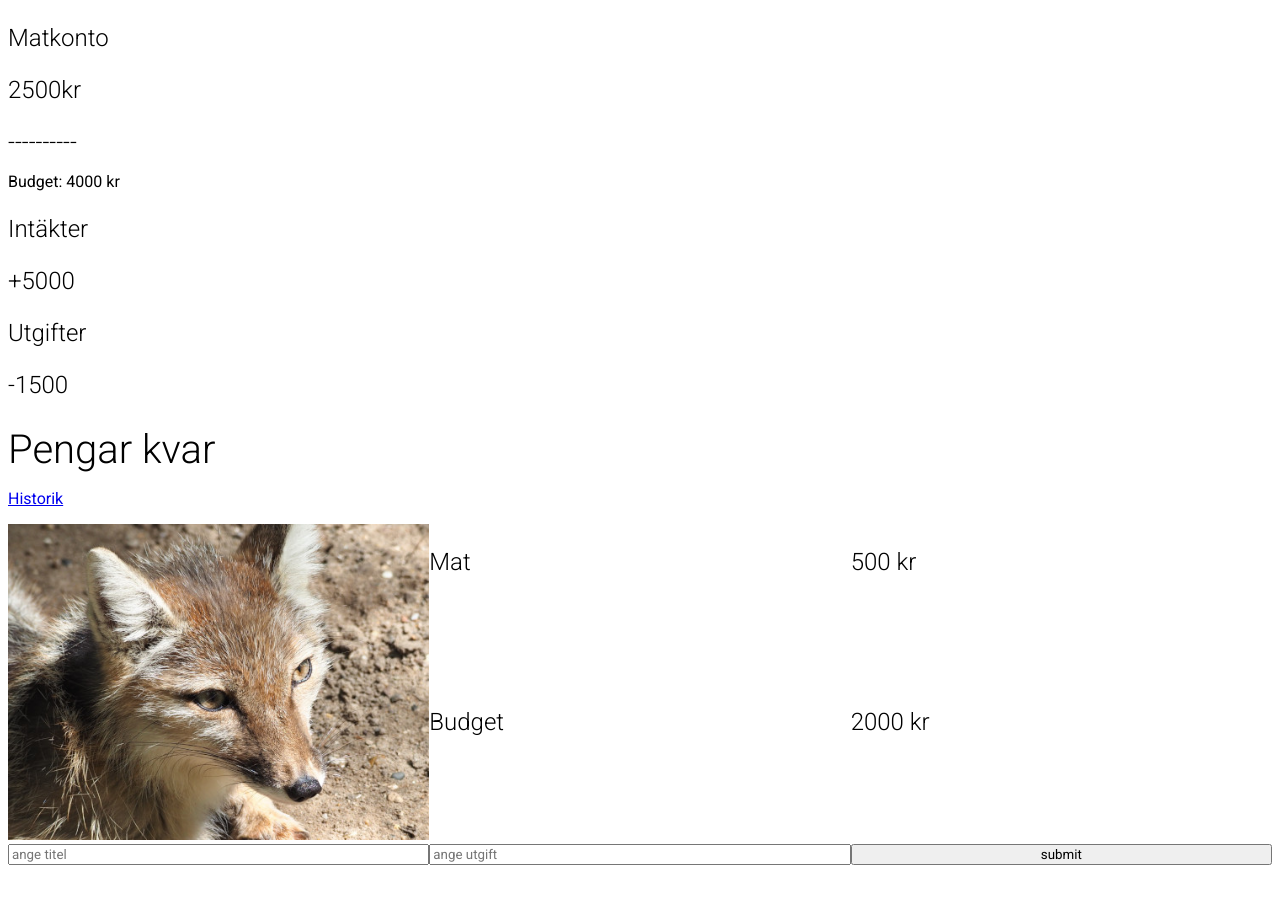
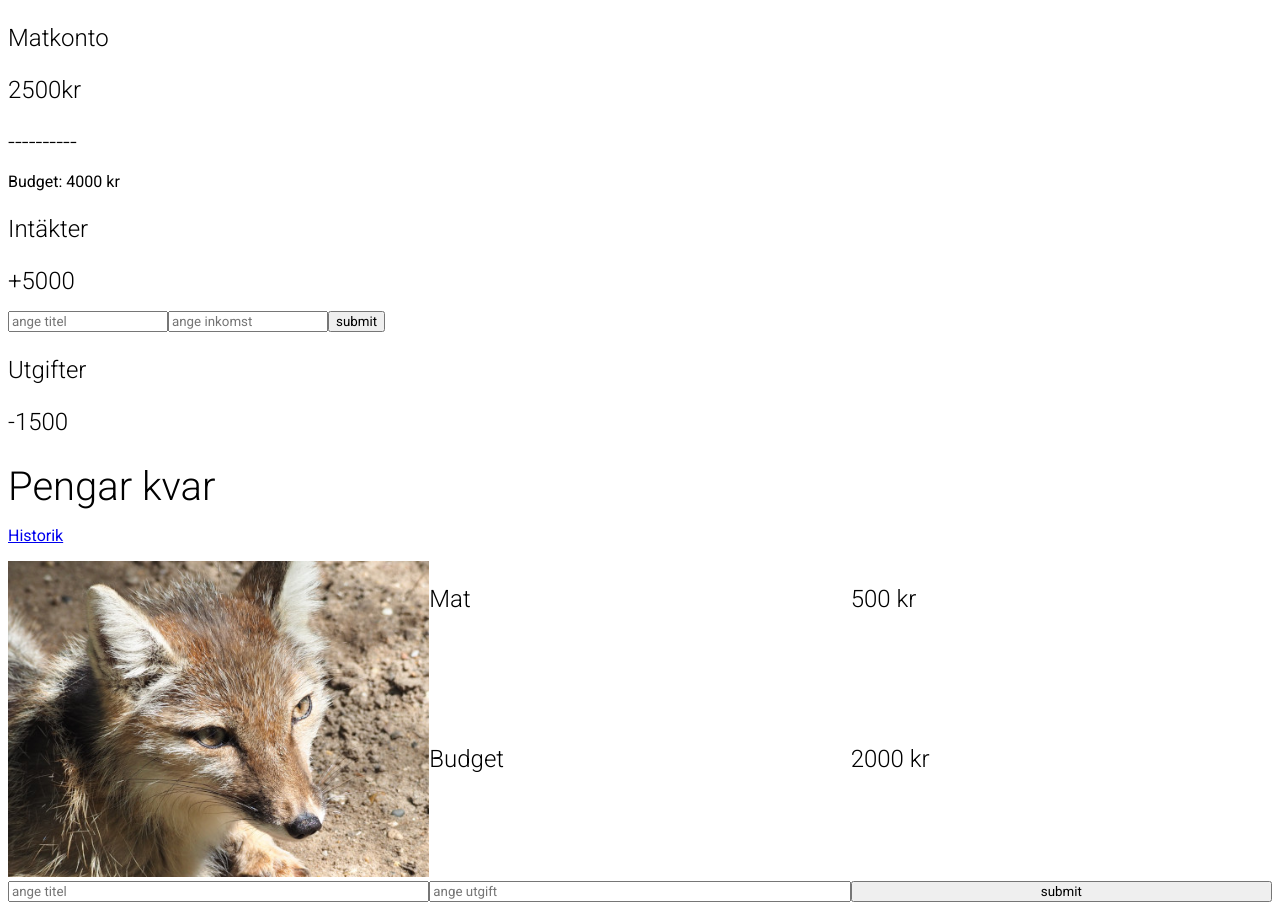
Before and after one commit to Markus-Simonsen-ITHS/JavaScript-med-ramverk-laboration-3, a Vue app in the folder deg/: page / in a window 1280 px wide. Before the commit the page ends 881 px from the top, so only its background shows below. Built offline with nearby package versions, Linux system fonts and the light colour scheme; no server answers.

Commit message:
added income functionality, reseted input fields after submittance

```diff
--- a/deg/src/components/CreateExpense.vue
+++ b/deg/src/components/CreateExpense.vue
@@ -17,6 +17,8 @@
         }
         addDoc(collection(db, 'utgift'), docData)
         console.log(docData)
+        this.expenseTitle = ''
+        this.expenseAmount = ''
       }
     }
   }
--- /dev/null
+++ b/deg/src/components/CreateIncome.vue
@@ -0,0 +1,30 @@
+<script>
+  import { db } from '../firebase'
+  import { collection, addDoc } from 'firebase/firestore'
+
+  export default {
+    data() {
+      return {
+        incomeTitle: null,
+        incomeAmount: null
+      }
+    },
+    methods: {
+      submitIncome() {
+        const docData = {
+          title: this.incomeTitle,
+          amount: this.incomeAmount
+        }
+        addDoc(collection(db, 'inkomst'), docData)
+        console.log(docData)
+        this.incomeTitle = ''
+        this.incomeAmount = ''
+      }
+    }
+  }
+</script>
+<template>
+  <input v-model="incomeTitle" placeholder="ange titel" />
+  <input v-model="incomeAmount" placeholder="ange inkomst" />
+  <input type="button" value="submit" @click="submitIncome" />
+</template>
--- a/deg/src/views/HomeView.vue
+++ b/deg/src/views/HomeView.vue
@@ -1,6 +1,7 @@
 <script>
   import CreateExpense from '../components/CreateExpense.vue'
-  export default { components: { CreateExpense } }
+  import CreateIncome from '../components/CreateIncome.vue'
+  export default { components: { CreateExpense, CreateIncome } }
 </script>
 
 <template>
@@ -13,6 +14,8 @@
   <div>
     <p>Intäkter</p>
     <p>+5000</p>
+    <CreateIncome />
+    <!-- flytta och placera komponenten vart den hör hemma när sidan är organiserad -->
   </div>
   <div>
     <p>Utgifter</p>
```
